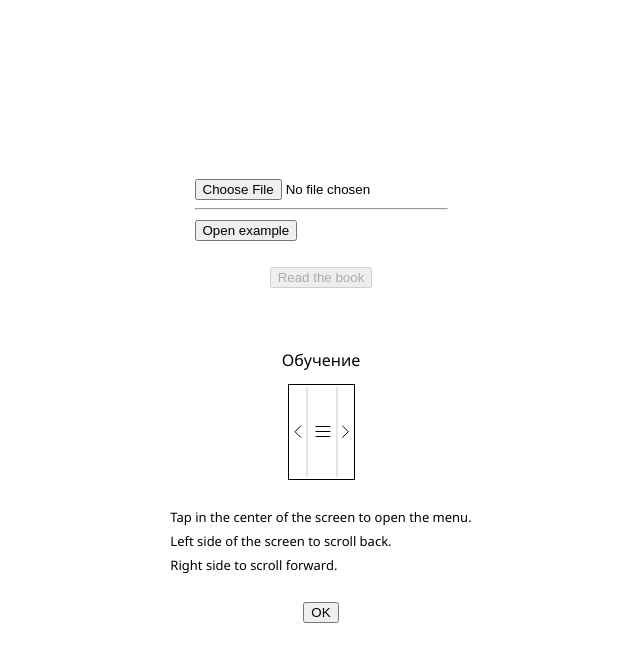
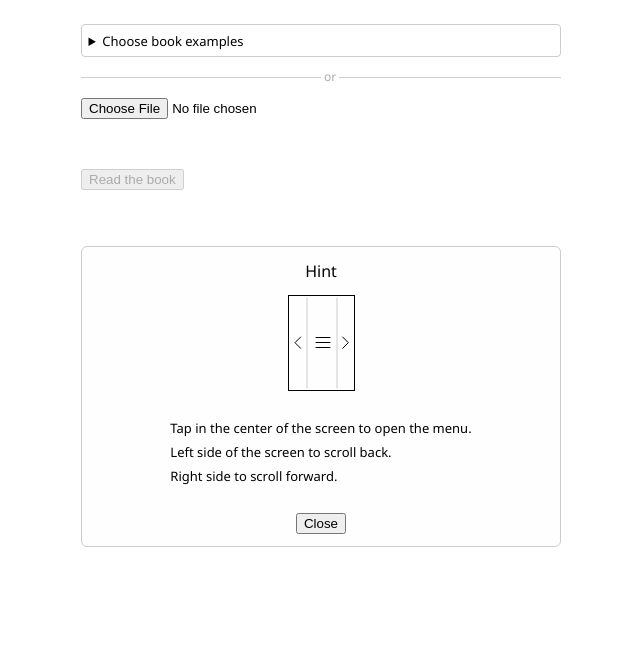
Before and after one commit to bazhanius/simple-epub-reader, a plain HTML site: page index.html in a window 1280 px wide. Shown: the whole page, without its empty margins (319-959 px from the left). Drawn offline with Linux system fonts and the light colour scheme.

Commit message:
WIP Alfa version 5

```diff
--- a/index.html
+++ b/index.html
@@ -17,10 +17,21 @@
 
 <div id="loader-overlay">
 
-    <div>
+    <div class="choose-file">
+        <details>
+            <summary>Choose book examples</summary>
+            <div>
+                <a href="?book=sample-books/arsene-lupin-by-maurice-leblanc__gutenberg.epub">Arsène Lupin, gentleman-cambrioleur</a> by Maurice Leblanc (234 KB)
+            </div>
+            <div>
+                <a href="?book=sample-books/moby-dick-by-herman-melville__gutenberg.epub">Moby Dick; Or, The Whale</a> by Herman Melville (628 KB)
+            </div>
+            <div>
+                <a href="?book=sample-books/war-and-peace-by-leo-tolstoy__gutenberg.epub">War and 1Peace</a> by Leo Tolstoy (1,8 MB)
+            </div>
+        </details>
+        <hr class="hr-or">
         <input type="file" id="file-input" accept=".epub">
-        <hr/>
-        <button onclick="location.href='?book=sample-books/pg4014-images.epub';">Open example</button>
     </div>
 
     <div class="loading-progress">
@@ -45,8 +56,9 @@
         <button id="read-book-button" disabled>Read the book</button>
     </div>
 
-    <div class="reading-tips">
-        <div>Обучение</div>
+    <div>
+        <div class="reading-tips">
+        <div>Hint</div>
         <svg width="67" height="96" viewBox="0 0 67 96" fill="none" xmlns="http://www.w3.org/2000/svg">
             <rect x="0.5" y="0.5" width="66" height="95" stroke="var(--text)"/>
             <path d="M28 52.5H42" stroke="var(--text)" stroke-linecap="round"/>
@@ -64,7 +76,8 @@
             Left side of the screen to scroll back.<br/>
             Right side to scroll forward.
         </p>
-        <button id="reading-tips-close">OK</button>
+        <button id="reading-tips-close">Close</button>
+    </div>
     </div>
 </div>
 
--- a/src/css/style.css
+++ b/src/css/style.css
@@ -17,7 +17,7 @@ body {
     padding: 0;
     background-color: var(--bg);
     color: var(--text);
-    font-family: Segoe UI,system-ui,-apple-system,sans-serif;
+    font-family: Segoe UI, system-ui, -apple-system, sans-serif;
     font-weight: 300;
     overflow: hidden;
 }
@@ -67,9 +67,7 @@ body {
 /**
  * iPhone 5 : 320 x 568
  */
-@media
-only screen and (max-width: 320px) and (orientation: portrait),
-only screen and (max-width: 568px) and (orientation: landscape) {
+@media only screen and (max-width: 320px) and (orientation: portrait), only screen and (max-width: 568px) and (orientation: landscape) {
     #viewer.scrolled {
         height: calc(100% - 52px);
     }
@@ -85,9 +83,7 @@ only screen and (max-width: 568px) and (orientation: landscape) {
  * iPhone 12/14         : 390 x 844
  * iPhone 14/15 Pro Max : 430 x 932
  */
-@media
-only screen and (min-width: 320px) and (max-width: 430px) and (orientation: portrait),
-only screen and (min-width: 568px) and (max-width: 932px) and (orientation: landscape) {
+@media only screen and (min-width: 320px) and (max-width: 430px) and (orientation: portrait), only screen and (min-width: 568px) and (max-width: 932px) and (orientation: landscape) {
     #viewer.paginated {
         width: calc(100% - 32px);
     }
@@ -105,9 +101,7 @@ only screen and (min-width: 568px) and (max-width: 932px) and (orientation: land
  * iPad Pro 11     :  834 x 1194
  * iPad Pro 12.9   : 1024 x 1366
  */
-@media
-only screen and (min-width: 768px) and (max-width: 1024px) and (orientation: portrait),
-only screen and (min-width: 1024px) and (max-width: 1366px) and (orientation: landscape) {
+@media only screen and (min-width: 768px) and (max-width: 1024px) and (orientation: portrait), only screen and (min-width: 1024px) and (max-width: 1366px) and (orientation: landscape) {
     #viewer.paginated {
         width: calc(100% - 116px);
     }
@@ -183,6 +177,12 @@ only screen and (min-width: 1024px) and (max-width: 1366px) and (orientation: la
 
 .arrow:active {
     opacity: .5;
+}
+
+.choose-file {
+    display: flex;
+    flex-direction: column;
+    gap: 12px;
 }
 
 #menu-button {
@@ -557,9 +557,11 @@ only screen and (min-width: 1024px) and (max-width: 1366px) and (orientation: la
 #toc-list svg {
     transition: transform .2s ease;
 }
+
 #toc-list [aria-expanded="true"] svg {
     transform: rotate(90deg);
 }
+
 #toc-list [aria-expanded="false"] svg {
     transform: rotate(0deg);
 }
@@ -751,6 +753,7 @@ input[type="radio"]:checked + label {
     font-size: inherit;
     border-bottom: 1px solid var(--text);
 }
+
 .search-fieldset div {
     display: flex;
     justify-content: space-between;
@@ -872,6 +875,7 @@ table {
     width: 100%;
     border-collapse: collapse;
 }
+
 table tr th {
     text-align: left;
     font-size: smaller;
@@ -896,9 +900,11 @@ table tr td svg {
     border-collapse: separate;
     border-spacing: 5px;
 }
+
 .table-row {
     display: table-row;
 }
+
 .table-cell {
     display: table-cell;
     vertical-align: top;
@@ -912,9 +918,9 @@ table tr td svg {
 #loader-overlay {
     display: flex;
     flex-direction: column;
-    justify-content: center;
+    justify-content: flex-start;
     align-items: center;
-    gap: 12px;
+    gap: 0;
     position: absolute;
     top: 0;
     left: 0;
@@ -923,21 +929,37 @@ table tr td svg {
     background-color: var(--bg);
     color: var(--text);
     z-index: 1000;
+    overflow: hidden;
+    padding: 12px;
+    box-sizing: border-box;
+}
+
+#loader-overlay > div {
+    width: 100%;
+    max-width: 480px;
+    padding: 12px;
 }
 
 #loader-overlay .loading-progress {
     display: flex;
     align-items: center;
-    gap: 12px;
+    gap: 6px;
 }
+
+.loading-progress {
+    font-size: small;
+}
+
 .loading-progress svg {
     width: 32px;
     height: 32px;
 }
+
 .loading-progress__in-progress {
     display: none;
     animation: spinner 1s infinite linear;
 }
+
 .loading-progress__ready {
     display: none;
     animation: none;
@@ -954,29 +976,67 @@ table tr td svg {
     justify-content: center;
     align-items: center;
     gap: 12px;
-    margin-top: 48px;
+    margin-top: 32px;
     line-height: 1.5em;
+    overflow-y: scroll;
 }
 
 #loader-overlay .reading-tips p {
     font-size: small;
 }
+
 #loader-overlay .reading-tips svg {
     width: 67px;
     height: 96px;
     /*animation: spinner 2s infinite linear;*/
 }
 
+.hr-or {
+    position: relative;
+    height: 0;
+    width: 100%;
+    border-top: 1px solid #ccc;
+    border-bottom: none;
+    border-left: none;
+    border-right: none;
+    overflow: visible;
+}
+
+.hr-or::after {
+    display: block;
+    content: "or";
+    font-size: 12px;
+    color: #aaa;
+    line-height: 12px;
+    position: absolute;
+    left: 50%;
+    top: -7px;
+    padding: 0 3px;
+    background-color: white;
+}
+
+.reading-tips {
+    padding: 12px 16px;
+    border: 1px solid #ccc;
+    background-color: #fefefe;
+    border-radius: 6px;
+}
+
 #al-cover {
     text-align: center;
 }
+
 #al-cover img {
     border-radius: 6px;
 }
 
 @keyframes spinner {
-    0% {transform: rotate(0deg);}
-    100% {transform: rotate(360deg);}
+    0% {
+        transform: rotate(0deg);
+    }
+    100% {
+        transform: rotate(360deg);
+    }
 }
 
 @media (orientation: portrait) {
@@ -990,3 +1050,36 @@ table tr td svg {
         display: none;
     }
 }
+
+
+details {
+    border: 1px solid #ccc;
+    border-radius: 4px;
+    padding: 0.5em 0.5em 0;
+    font-size: small;
+    font-weight: normal;
+}
+
+summary {
+    margin: -0.5em -0.5em 0;
+    padding: 0.5em;
+    font-size: small;
+    font-weight: normal;
+}
+
+details[open] {
+    padding: 0.5em;
+}
+
+details[open] summary {
+    border-bottom: 1px solid #aaa;
+    margin-bottom: 0.5em;
+}
+
+details > div {
+    padding: 6px 12px;
+    border-radius: 6px;
+}
+details > div:hover, details > div:active {
+    background-color: #efefef;
+}
```
Also changed, not shown: 3 other files.
